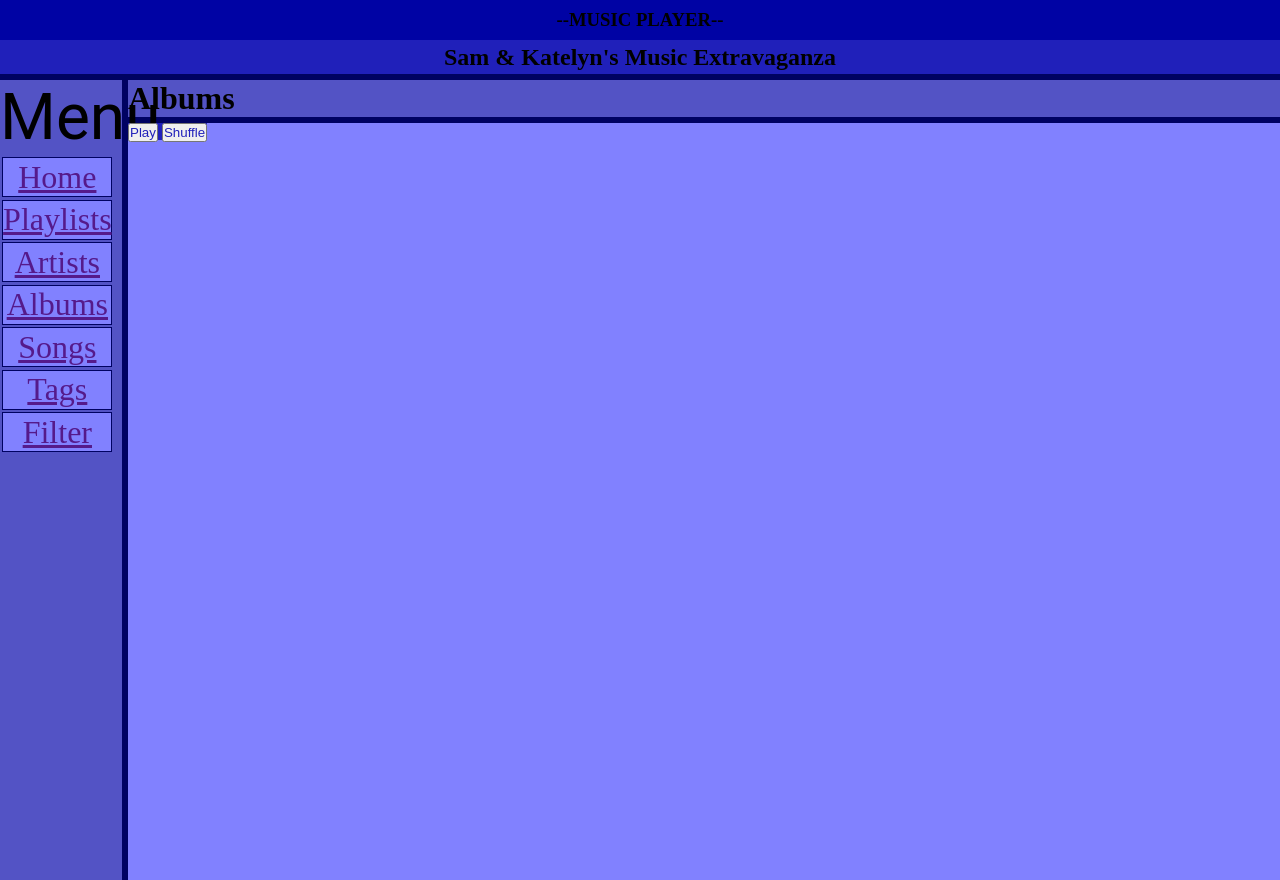
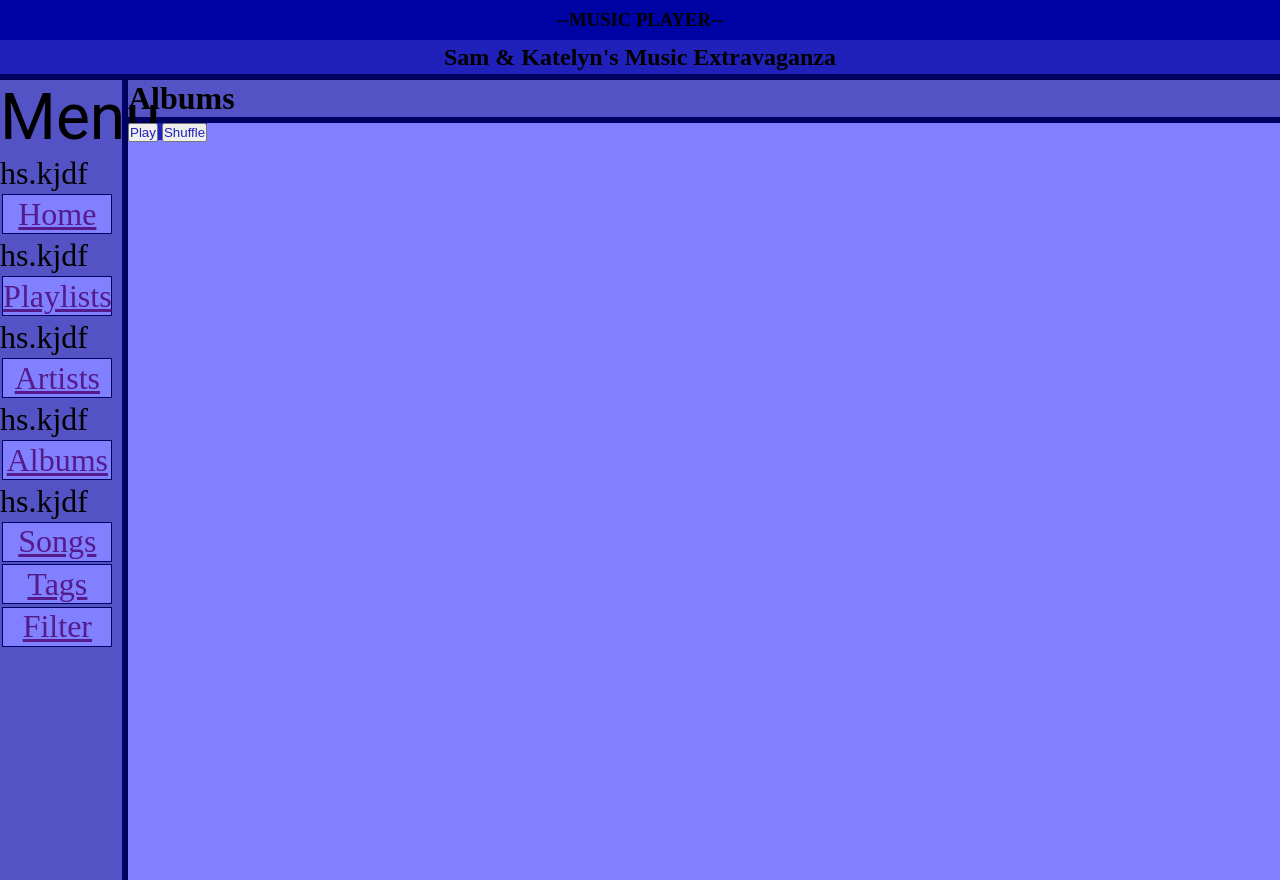
Before and after one commit to kreed303/cs257, a Flask app: template webapp/templates/albums.html in a window 1280 px wide. Run offline with Flask 3, Linux system fonts and the light colour scheme; the template is opened without the code that fills it, so the values that code supplies are empty; parts of the project's set-up code (start-up, migrations or seed data) failed here and were passed over; some libraries are stand-ins or nearby versions.

Commit message:
html 1.7

```diff
--- a/webapp/templates/albums.html
+++ b/webapp/templates/albums.html
@@ -21,15 +21,15 @@
     </div>
 
     <div id="menu">
-        <p>Menu</p>
+        <p>Menu</p>hs.kjdf
         <p> <div class="menuItems" id="homeNavButton">
-            <a href="">Home</a></div> </p>
+            <a href="">Home</a></div> </p>hs.kjdf
         <p> <div class="menuItems" id="playlistsNavButton">
-            <a href="">Playlists</a></div> </p>
+            <a href="">Playlists</a></div> </p>hs.kjdf
         <p> <div class="menuItems" id="artistsNavButton">
-            <a href="">Artists</a></div> </p>
+            <a href="">Artists</a></div> </p>hs.kjdf
         <p> <div class="menuItems" id="albumsNavButton">
-            <a href="">Albums</a></div> </p>
+            <a href="">Albums</a></div> </p>hs.kjdf
         <p> <div class="menuItems" id="songsNavButton">
             <a href="">Songs</a></div> </p>
         <p> <div class="menuItems" id="tagsNavButton">
--- a/webapp/templates/songs.html
+++ b/webapp/templates/songs.html
@@ -16,7 +16,7 @@
 
     <div id="pageHeader">
         <span id="">
-            <h1 id="">Albums</h1>
+            <h1 id="">Songs</h1>
         </span>
     </div>
 
```
